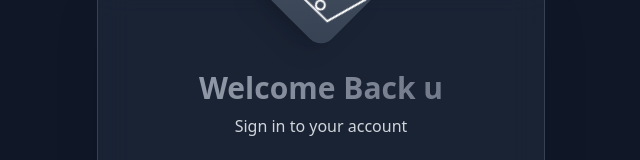
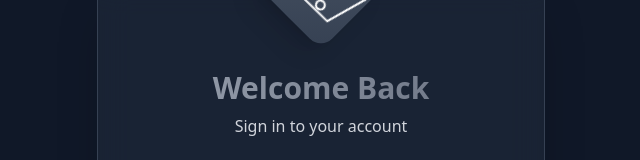
Before and after one commit to Ansh-699/Aims, a Next.js app: page / in a window 1280 px wide. Shown: the part 174-334 px from the top of the page, without its empty margins (319-959 px from the left). Built offline with nearby package versions, Linux system fonts and the light colour scheme.

Commit message:
test complete

```diff
--- a/app/page.tsx
+++ b/app/page.tsx
@@ -80,7 +80,7 @@ const SignIn = () => {
 
         <div className="mt-14 mb-8">
           <h2 className="text-3xl font-bold text-center bg-gradient-to-r from-gray-400 to-gray-500 dark:from-gray-300 dark:to-gray-400 bg-clip-text text-transparent">
-            Welcome Back u
+            Welcome Back
           </h2>
           <p className="text-center text-gray-300 dark:text-gray-400 mt-2">Sign in to your account</p>
         </div>
```
